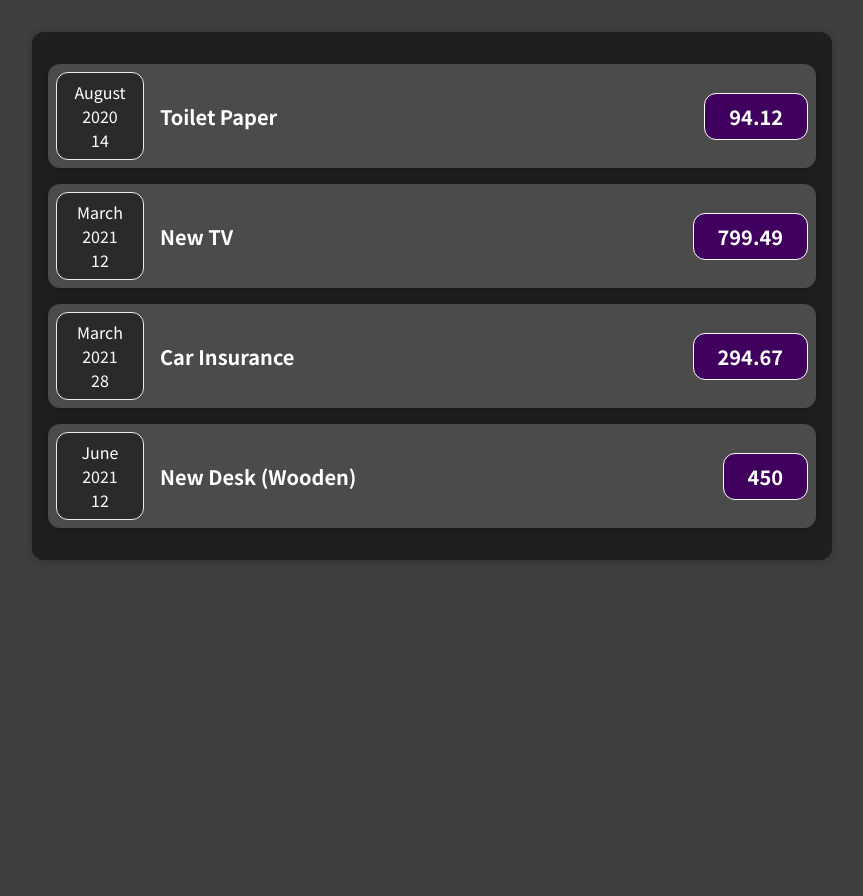
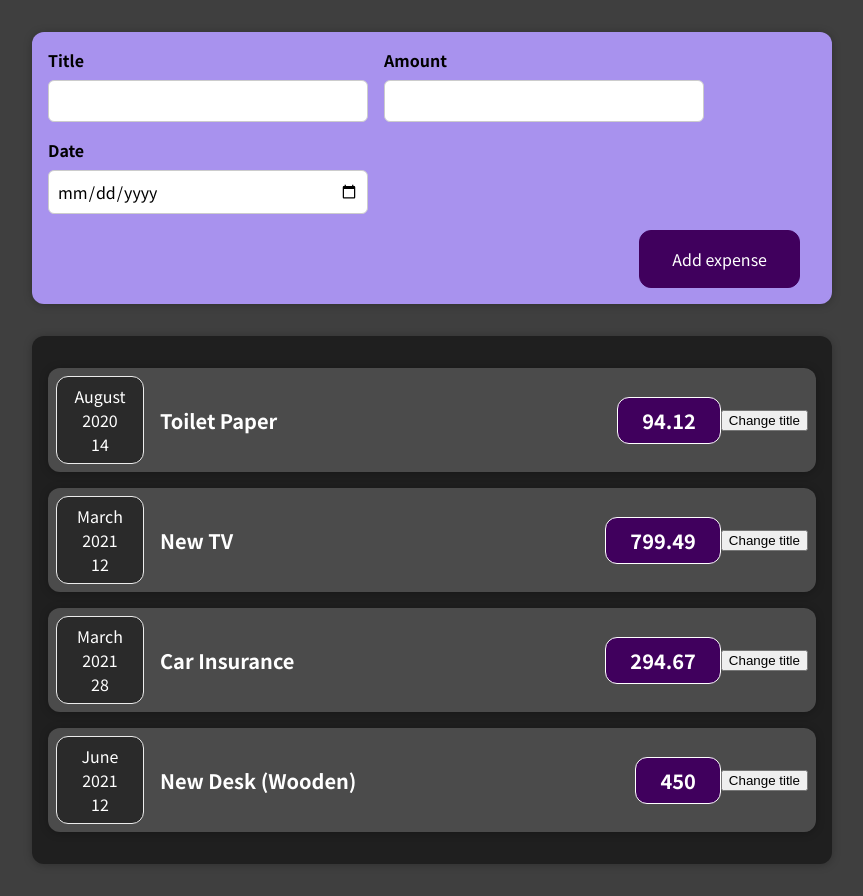
Before and after one commit to calin-buzetelu/expense-tracker, a React (Create React App) app: page / in a window 1280 px wide. Shown: the whole page, without its empty margins (208-1071 px from the left). Before the commit the page ends 800 px from the top, so only its background shows below. Built offline with nearby package versions, Linux system fonts and the light colour scheme.

Commit message:
Pass user input data to parent component

```diff
--- a/src/App.js
+++ b/src/App.js
@@ -1,4 +1,5 @@
-import ExpenseList from "./components/expenses/ExpenseList";
+import ExpenseList from "./components/Expenses/ExpenseList";
+import NewExpense from "./components/NewExpense/NewExpense";
 
 import React from "react";
 
@@ -32,8 +33,13 @@
   //   React.createElement(ExpenseList, { expenses: expenses })
   // );
 
+  const addExpenseHandler = (expense) => {
+    console.log(expense);
+  }
+
   return (
     <div>
+      <NewExpense onAddExpense={addExpenseHandler} />
       <ExpenseList expenses={expenses} />
     </div>
   );
--- /dev/null
+++ b/src/components/NewExpense/ExpenseForm.css
@@ -0,0 +1,26 @@
+.new-expense__controls {
+    display: flex;
+    flex-wrap: wrap;
+    gap: 1rem;
+    margin-bottom: 1rem;
+    text-align: left;
+}
+
+.new-expense__control label {
+    font-weight: bold;
+    margin-bottom: 0.5rem;
+    display: block;
+}
+
+.new-expense__control input {
+    font: inherit;
+    padding: 0.5rem;
+    border-radius: 6px;
+    border: 1px solid #ccc;
+    width: 20rem;
+    max-width: 100%;
+}
+
+.new-expense__actions {
+    text-align: right;
+}
--- /dev/null
+++ b/src/components/NewExpense/ExpenseForm.js
@@ -0,0 +1,78 @@
+import { useState } from 'react';
+import './ExpenseForm.css'
+
+const ExpenseForm = (props) => {
+    const [enteredTitle, setEnteredTitle] = useState('');
+    const [enteredAmount, setEnteredAmount] = useState('');
+    const [enteredDate, setEnteredDate] = useState('');
+
+    const [userInput, setUserInput] = useState({
+        enteredTitle: '',
+        enteredAmount: '',
+        enteredDate: ''
+    })
+
+    const titleChangeHandler = (event) => {
+        // setUserInput({
+        //     ...userInput,
+        //     enteredTitle: event.target.value
+        // })
+        // setUserInput((previousState) => {
+        //     return { ...previousState, enteredTitle: event.target.value };
+        // })
+        setEnteredTitle(event.target.value);
+    }
+
+    const amountChangeHandler = (event) => {
+        // setUserInput({
+        //     ...userInput,
+        //     enteredAmount: event.target.value
+        // })
+        setEnteredAmount(event.target.value);
+    }
+
+    const dateChangeHandler = (event) => {
+        // setUserInput({
+        //     ...userInput,
+        //     enteredDate: event.target.value
+        // })
+        setEnteredDate(event.target.value);
+    }
+
+    const submitHandler = (event) => {
+        event.preventDefault();
+        const expenseData = {
+            title: enteredTitle,
+            amount: enteredAmount,
+            date: new Date(enteredDate)
+        }
+        props.onSaveExpenseData(expenseData);
+        setEnteredTitle('');
+        setEnteredAmount('');
+        setEnteredDate('');
+    }
+
+    return (
+        <form onSubmit={submitHandler}>
+            <div className='new-expense__controls'>
+                <div className='new-expense__control'>
+                    <label>Title</label>
+                    <input type='text' value={enteredTitle} onChange={titleChangeHandler} />
+                </div>
+                <div className='new-expense__control'>
+                    <label>Amount</label>
+                    <input type='number' min={0.01} step={0.01} value={enteredAmount} onChange={amountChangeHandler} />
+                </div>
+                <div className='new-expense__control'>
+                    <label>Date</label>
+                    <input type='date' min={2019 - 1 - 1} value={enteredDate} max={2023 - 12 - 31} onChange={dateChangeHandler} />
+                </div>
+            </div>
+            <div className='new-expense__actions'>
+                <button type='submit'>Add expense</button>
+            </div>
+        </form >
+    )
+}
+
+export default ExpenseForm;
--- /dev/null
+++ b/src/components/NewExpense/NewExpense.css
@@ -0,0 +1,38 @@
+.new-expense {
+    background-color: #a892ee;
+    padding: 1rem;
+    margin: 2rem auto;
+    width: 50rem;
+    max-width: 95%;
+    border-radius: 12px;
+    text-align: center;
+    box-shadow: 0 1px 8px rgba(0, 0, 0, 0.25);
+}
+
+.new-expense button {
+    font: inherit;
+    cursor: pointer;
+    padding: 1rem 2rem;
+    border: 1px solid #40005d;
+    background-color: #40005d;
+    color: white;
+    border-radius: 12px;
+    margin-right: 1rem;
+}
+
+.new-expense button:hover,
+.new-expense button:active {
+    background-color: #510674;
+    border-color: #510674;
+}
+
+.new-expense button.alternative {
+    color: #220131;
+    border-color: transparent;
+    background-color: transparent;
+}
+
+.new-expense button.alternative:hover,
+.new-expense button.alternative:active {
+    background-color: #ddb3f8;
+}
--- /dev/null
+++ b/src/components/NewExpense/NewExpense.js
@@ -0,0 +1,21 @@
+import ExpenseForm from './ExpenseForm';
+import './NewExpense.css';
+
+const NewExpense = (props) => {
+
+    const saveExpenseDataHandler = (enteredExpenseData) => {
+        const expenseData = {
+            id: Math.random().toString(),
+            ...enteredExpenseData,
+        }
+        props.onAddExpense(expenseData);
+    }
+
+    return (
+        <div className='new-expense'>
+            <ExpenseForm onSaveExpenseData={saveExpenseDataHandler} />
+        </div>
+    )
+}
+
+export default NewExpense;
--- a/src/components/expenses/ExpenseItem.js
+++ b/src/components/expenses/ExpenseItem.js
@@ -1,15 +1,23 @@
 import Card from "../ui/Card";
 import ExpenseDate from './ExpenseDate';
 import './ExpenseItem.css';
+import { useState } from "react";
 
 const ExpenseItem = (props) => {
+    const [title, setTitle] = useState(props.title);
+
+    const clickHandler = () => {
+        setTitle('Updated');
+    }
+
     return (
         <Card className='expense-item'>
             <ExpenseDate date={props.date} />
             <div className='expense-item__description'>
-                <h2>{props.title}</h2>
+                <h2>{title}</h2>
                 <div className='expense-item__price'>{props.amount}</div>
             </div>
+            <button onClick={clickHandler}>Change title</button>
         </Card >
     );
 }
```
